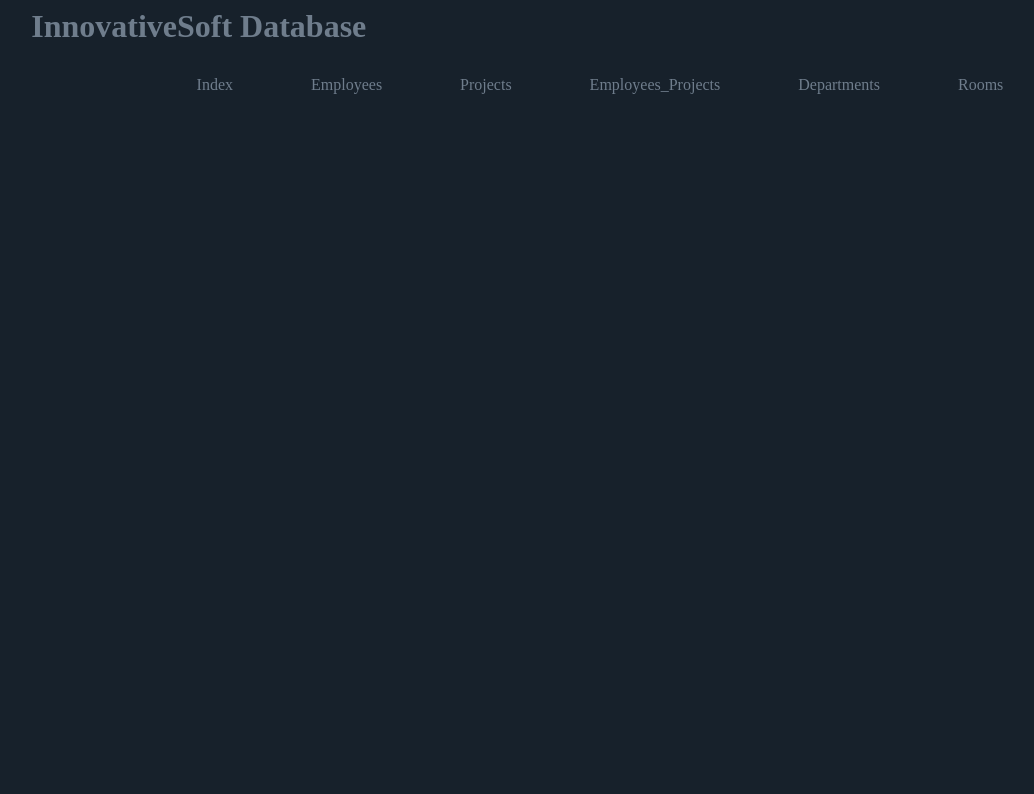
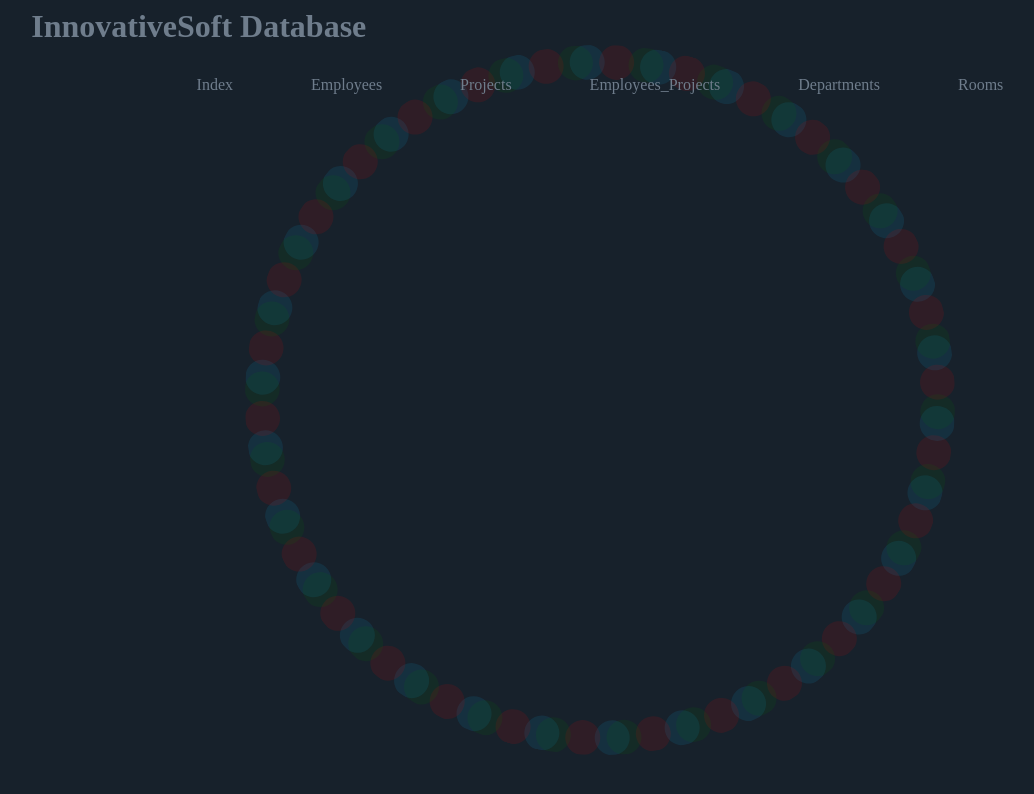
Before and after one commit to ErcanG6/CS340-PROJECT, a website: page Views/index.html in a window 1280 px wide. Shown: the whole page, without its empty margins (40-1074 px from the left). Drawn offline with Linux system fonts and the light colour scheme; files that its build step writes are made by us from their sources.

Commit message:
Added index page css

```diff
--- a/Views/index.html
+++ b/Views/index.html
@@ -3,7 +3,6 @@
     <meta charset="utf-8">
     <title>InnovativeSoft Database | Home</title>
     <link rel="stylesheet" type="text/css" href="style.css">
-
   </head>
 
   <body>
@@ -16,5 +15,20 @@
       <a href="Departments">Departments</a>
       <a href="Rooms">Rooms</a>
     </nav>
+    <div class="circleContainer">
+      <div class="circle" style="--offset: 0deg;"></div>
+      <div class="circle" style="--offset: 5deg;"></div>
+      <div class="circle" style="--offset: 10deg;"></div>
+      <div class="rectangle" style="--offset: 10deg;"></div>
+      <script>
+        const stepSize = 0.02;
+        const refreshTime = 10;
+        let currRot = 0;
+        setInterval(() => {
+          currRot = (currRot + stepSize) % 360;
+          document.querySelector(':root').style.setProperty('--circleRotation', (''+currRot+'deg'));
+        }, refreshTime);
+      </script>
+    </div>
   </body>
 </html>
--- a/public/style.css
+++ b/public/style.css
@@ -1,13 +1,25 @@
 :root {
-    --backgroundColor: #17212b;
-    --logoColor: #6F7D8C;
-    --textColorPreHover: #6F7D8C;
-    --textColor: #A1CDA8;
-    color: red; /*font color*/
+    /*Color palette*/
+    --primaryColor: #17212b;
+    --secondaryColor: #6F7D8C;
+    --accentColor: #A1CDA8;
+    --actionColor: #06b2f2;/*Old color: #0d3d7a*/
+
+    /*Variables using palette*/
+    --backgroundColor: var(--primaryColor);
+    --logoColor: var(--secondaryColor);
+    --textColorPreHover: var(--secondaryColor);
+    --textColor: var(--accentColor);
+
+    --transitionLength: 500ms;
+
+    /*Animation*/
+    --circleRotation: 10deg;
 }
 
 body {
     background-color: var(--backgroundColor);
+    color: var(--textColor);
 }
 
 .pageTitle {
@@ -28,18 +40,19 @@ nav {
 
 nav a {
     position: relative;
+    text-align: center;
     border-radius: 20px;
     padding: 10px 20px;
     overflow: hidden;
     align-items: center;
     text-decoration: none;
     color: var(--textColorPreHover);
-    transition-duration: 500ms;
+    transition-duration: var(--transitionLength);
 }
 
 nav a:hover {
     color: var(--textColor);
-    transition-duration: 500ms;
+    transition-duration: var(--transitionLength);
 }
 
 nav a::after {
@@ -51,14 +64,13 @@ nav a::after {
     width: 100%;
     background-color: black;
     z-index: -1;
-    transition-duration: 500ms;
+    transition-duration: var(--transitionLength);
     transform: scaleY(0);
 }
 
 nav a:hover::after {
-    height: 100%;
     transform: scaleY(1);
-    transition-duration: 500ms;
+    transition-duration: var(--transitionLength);
 }
 
 .active {
@@ -69,15 +81,63 @@ nav a:hover::after {
     display: none;
 }
 
+table {
+    position: relative;
+    left: 50%;
+    transform: translateX(-50%);
+}
+
 table, th, td {
-    border: 1px solid black;
+    border: 1px solid white;
 }
 
 th, td {
     padding: 5px;
 }
 
+tr:hover {
+    background-color: var(--actionColor);
+}
+
 .clickable {
-    color: #0d3d7a;
+    color: var(--actionColor);
     cursor: pointer;
 }
+
+.circleContainer {
+    position: absolute;
+    top: 50%;
+    left: 50%;
+    z-index: -1;
+    transform-origin: center;
+    transform: translate(-50%, -50%) rotate(var(--circleRotation));
+}
+
+.circle {
+    position: absolute;
+    top: 50%;
+    left: 50%;
+    width: 80vh;
+    height: 80vh;
+    border-radius: 50%;
+    border: 35px dotted;
+    opacity: 0.1;
+    transform-origin: center;
+    transform: translate(-50%, -50%) rotate(var(--offset));
+}
+
+.circle:nth-child(3n+1) {
+    border-color: var(--actionColor);
+}
+
+.circle:nth-child(3n+2) {
+    border-color: red;
+}
+
+.circle:nth-child(3n+3) {
+    border-color: green;
+}
+
+.rectangle {
+    opacity: 0;
+}
```
